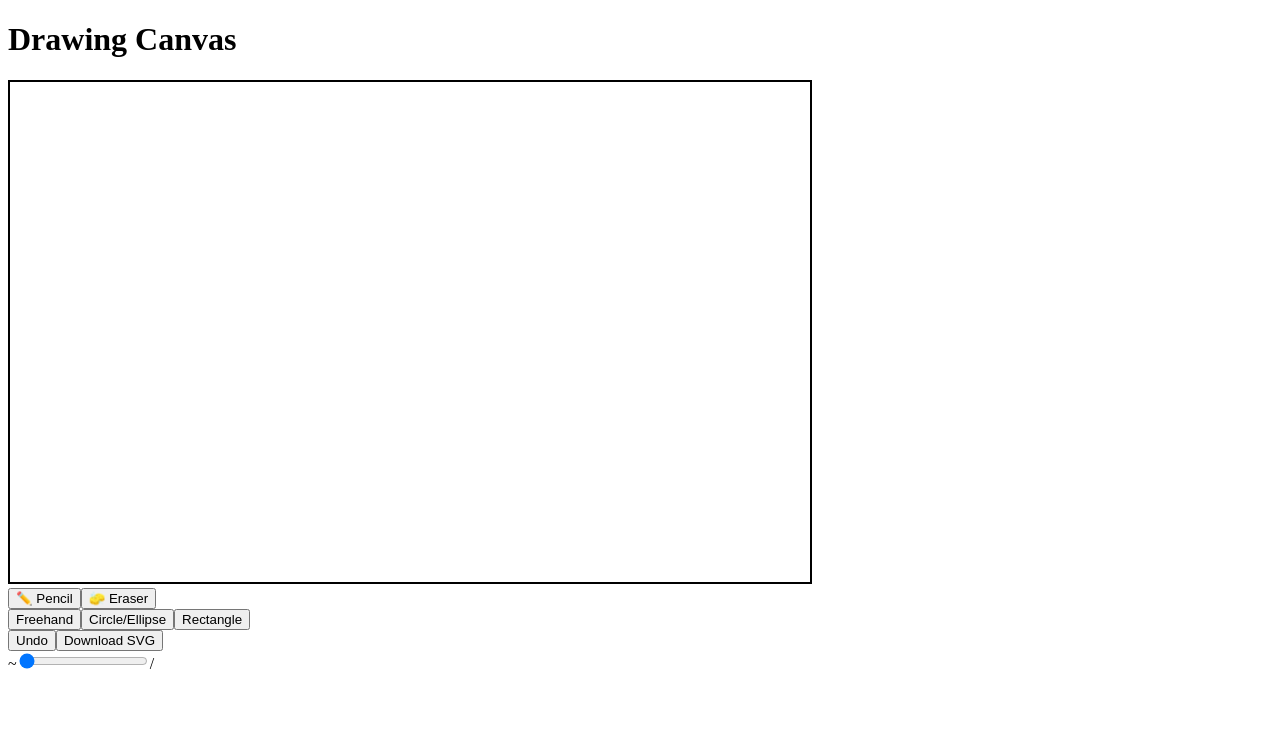
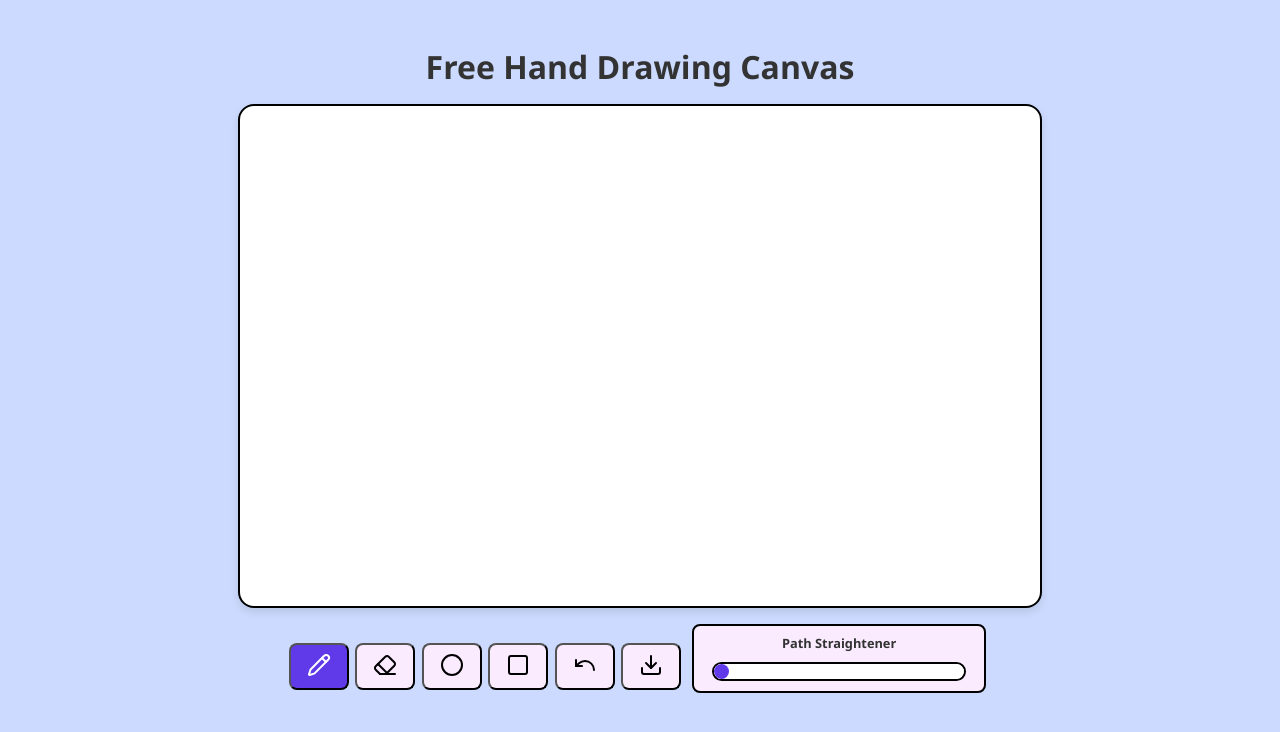
Before and after one commit to Prybrt06/Shape-Correction1, a React (Vite) app in the folder hand_drawing/: page / in a window 1280 px wide. Shown: the top 732 px of the page. Built offline with nearby package versions, Linux system fonts and the light colour scheme.

Commit message:
css added

```diff
--- a/hand_drawing/package.json
+++ b/hand_drawing/package.json
@@ -10,6 +10,7 @@
     "preview": "vite preview"
   },
   "dependencies": {
+    "lucide-react": "^0.511.0",
     "react": "^19.0.0",
     "react-dom": "^19.0.0"
   },
--- a/hand_drawing/src/App.css
+++ b/hand_drawing/src/App.css
@@ -1,42 +1,119 @@
-/* #root {
-  max-width: 1280px;
-  margin: 0 auto;
-  padding: 2rem;
-  text-align: center;
+body {
+  font-family: 'Segoe UI', Tahoma, Geneva, Verdana, sans-serif;
+  background-color: #cbdafe;
+  margin: 0;
+  padding: 0;
 }
 
-.logo {
-  height: 6em;
-  padding: 1.5em;
-  will-change: filter;
-  transition: filter 300ms;
-}
-.logo:hover {
-  filter: drop-shadow(0 0 2em #646cffaa);
-}
-.logo.react:hover {
-  filter: drop-shadow(0 0 2em #61dafbaa);
+.app-container {
+  display: flex;
+  flex-direction: column;
+  align-items: center;
+  padding: 1.5rem;
+
 }
 
-@keyframes logo-spin {
-  from {
-    transform: rotate(0deg);
-  }
-  to {
-    transform: rotate(360deg);
-  }
+h1 {
+  font-size: 2rem;
+  font-weight: bold;
+  margin-bottom: 1rem;
+  color: #333;
 }
 
-@media (prefers-reduced-motion: no-preference) {
-  a:nth-of-type(2) .logo {
-    animation: logo-spin infinite 20s linear;
-  }
+p{
+  font-size: 0.8rem;
+  font-weight: 700;
+  padding: 0rem;
+  margin: 0 0 0.5rem 0rem;
+  color: #333;
 }
 
-.card {
-  padding: 2em;
+canvas {
+  background-color: white;
+  border: 2px solid black;
+  box-shadow: 0 4px 8px rgba(0, 0, 0, 0.1);
+  border-radius: 1em;
 }
 
-.read-the-docs {
-  color: #888;
-} */
+.buttons {
+  display: flex;
+  flex-direction: row;
+  align-items: center;
+  justify-content: center;
+  padding: 1rem;
+}
+.controls,
+.tool-buttons,
+.mode-buttons,
+.action-buttons {
+  margin-top: 1rem;
+  display: flex;
+  flex-wrap: wrap;
+}
+
+button {
+  padding: 0.5rem 1rem;
+  margin: 0 0.2rem;
+  border-color: black;
+  border-radius: 0.5rem;
+  font-weight: 500;
+  cursor: pointer;
+  transition: background-color 0.2s ease, transform 0.1s ease;
+  background-color: rgb(251, 235, 255);
+}
+
+button:hover {
+  transform: scale(1.05);
+  background-color: rgb(227, 173, 242);
+}
+
+button.active {
+  background-color: #603ae9;
+  color: white;
+}
+
+.slider-container{
+  background-color:rgb(251, 235, 255);
+  border-radius: 0.5rem;
+  border: 2px solid black;
+  padding: .5rem 1rem;
+  margin: 0rem 0.5rem;
+  display: flex;
+  flex-direction: column;
+  align-items: center;
+  justify-content: center;
+}
+
+input[type="range"] {
+  -webkit-appearance: none;
+  appearance: none;
+  border: 2px solid black;
+  width: 100%;
+  cursor: pointer;
+  outline: none;
+  overflow: hidden;
+  border-radius: 16px;
+}
+
+/* Track: webkit browsers */
+input[type="range"]::-webkit-slider-runnable-track {
+  height: 15px;
+  background: #ffffff;
+  border-radius: 16px;
+}
+
+/* Thumb: webkit */
+input[type="range"]::-webkit-slider-thumb {
+  -webkit-appearance: none;
+  appearance: none;
+  height: 15px;
+  width: 15px;
+  background-color: #603ae9;
+  border-radius: 50%;
+  /*  slider progress trick  */
+  box-shadow: -407px 0 0 400px rgb(227, 173, 242);
+}
+
+input[type="range"] {
+  width: 250px;
+}
--- a/hand_drawing/src/App.jsx
+++ b/hand_drawing/src/App.jsx
@@ -1,4 +1,6 @@
 import React, { useRef, useEffect, useState } from "react";
+import "./App.css";
+import { Pencil, Eraser, Circle, Square, Undo, Download } from "lucide-react";
 
 // Utility functions
 const distance = (p1, p2) => Math.sqrt((p1.x - p2.x) ** 2 + (p1.y - p2.y) ** 2);
@@ -59,7 +61,8 @@ const detectRectangle = (points, angleThreshold = 15) => {
   if (simplified.length !== 4 && simplified.length !== 5) return null;
 
   // Check if closed shape
-  const isClosed = distance(simplified[0], simplified[simplified.length - 1]) < 20;
+  const isClosed =
+    distance(simplified[0], simplified[simplified.length - 1]) < 20;
   const corners = isClosed ? simplified.slice(0, 4) : simplified;
   if (corners.length !== 4) return null;
 
@@ -73,11 +76,12 @@ const detectRectangle = (points, angleThreshold = 15) => {
   }
 
   // Check if all angles are approximately 90 degrees
-  if (!angles.every(angle => Math.abs(angle - 90) < angleThreshold)) return null;
+  if (!angles.every((angle) => Math.abs(angle - 90) < angleThreshold))
+    return null;
 
   // Calculate bounding rectangle
-  const xs = corners.map(p => p.x);
-  const ys = corners.map(p => p.y);
+  const xs = corners.map((p) => p.x);
+  const ys = corners.map((p) => p.y);
   const minX = Math.min(...xs);
   const maxX = Math.max(...xs);
   const minY = Math.min(...ys);
@@ -92,8 +96,8 @@ const detectRectangle = (points, angleThreshold = 15) => {
       { x: minX, y: minY },
       { x: maxX, y: minY },
       { x: maxX, y: maxY },
-      { x: minX, y: maxY }
-    ]
+      { x: minX, y: maxY },
+    ],
   };
 };
 
@@ -102,7 +106,15 @@ const fitCircle = (points) => {
   const n = points.length;
   if (n < 10) return null;
 
-  let sumX = 0, sumY = 0, sumX2 = 0, sumY2 = 0, sumX3 = 0, sumY3 = 0, sumXY = 0, sumX1Y2 = 0, sumX2Y1 = 0;
+  let sumX = 0,
+    sumY = 0,
+    sumX2 = 0,
+    sumY2 = 0,
+    sumX3 = 0,
+    sumY3 = 0,
+    sumXY = 0,
+    sumX1Y2 = 0,
+    sumX2Y1 = 0;
 
   points.forEach(({ x, y }) => {
     sumX += x;
@@ -150,11 +162,7 @@ const fitCircle = (points) => {
   const endPoint = points[points.length - 1];
   const startEndDistance = distance(startPoint, endPoint);
 
-  if (
-    variance < 30 &&
-    aspectRatio < 2 &&
-    startEndDistance < 20
-  ) {
+  if (variance < 30 && aspectRatio < 2 && startEndDistance < 20) {
     return { center: { x: centerX, y: centerY }, radius };
   }
 
@@ -166,23 +174,28 @@ const fitEllipse = (points) => {
   if (points.length < 10) return null;
 
   // Calculate centroid
-  const centroid = points.reduce((acc, p) => {
+  const centroid = points.reduce(
+    (acc, p) => {
       acc.x += p.x;
       acc.y += p.y;
       return acc;
-  }, { x: 0, y: 0 });
+    },
+    { x: 0, y: 0 }
+  );
   centroid.x /= points.length;
   centroid.y /= points.length;
 
   // Center points
-  const centered = points.map(p => ({
+  const centered = points.map((p) => ({
     x: p.x - centroid.x,
-    y: p.y - centroid.y
+    y: p.y - centroid.y,
   }));
 
   // Calculate covariance matrix
-  let xx = 0, xy = 0, yy = 0;
-  centered.forEach(p => {
+  let xx = 0,
+    xy = 0,
+    yy = 0;
+  centered.forEach((p) => {
     xx += p.x * p.x;
     xy += p.x * p.y;
     yy += p.y * p.y;
@@ -194,7 +207,7 @@ const fitEllipse = (points) => {
   // Calculate eigenvalues
   const trace = xx + yy;
   const det = xx * yy - xy * xy;
-  const discriminant = Math.sqrt(trace * trace / 4 - det);
+  const discriminant = Math.sqrt((trace * trace) / 4 - det);
   const lambda1 = trace / 2 + discriminant;
   const lambda2 = trace / 2 - discriminant;
 
@@ -205,7 +218,7 @@ const fitEllipse = (points) => {
   // Calculate rotation angle
   let angle = 0;
   if (xy !== 0) {
-    angle = Math.atan2(lambda1 - xx, xy) * 180 / Math.PI;
+    angle = (Math.atan2(lambda1 - xx, xy) * 180) / Math.PI;
   }
 
   // Check if it's actually ellipse-like
@@ -217,9 +230,9 @@ const fitEllipse = (points) => {
 
   return {
     center: centroid,
-    rx: major /1.5,
-    ry: minor /1.5,
-    angle
+    rx: major / 1.5,
+    ry: minor / 1.5,
+    angle,
   };
 };
 
@@ -232,7 +245,8 @@ const canFormCircle = (stroke1, stroke2, threshold = 20) => {
 
   // Check if endpoints are close in either combination
   return (
-    (distance(end1, start2) < threshold && distance(start1, end2) < threshold) ||
+    (distance(end1, start2) < threshold &&
+      distance(start1, end2) < threshold) ||
     (distance(end2, start1) < threshold && distance(start2, end1) < threshold)
   );
 };
@@ -261,7 +275,7 @@ const regularizePath = (points, epsilon, mode, shouldClose = false) => {
 
   // Process based on selected mode
   switch (mode) {
-    case 'circle':
+    case "circle":
       const circle = fitCircle(points);
       if (circle) {
         const { center, radius } = circle;
@@ -270,7 +284,7 @@ const regularizePath = (points, epsilon, mode, shouldClose = false) => {
           x: center.x + radius * Math.cos(i * angleStep),
           y: center.y + radius * Math.sin(i * angleStep),
         }));
-        if (shouldClose) regularized.push({...originalStartPoint});
+        if (shouldClose) regularized.push({ ...originalStartPoint });
         return regularized;
       }
 
@@ -278,8 +292,8 @@ const regularizePath = (points, epsilon, mode, shouldClose = false) => {
       if (ellipse) {
         const { center, rx, ry, angle } = ellipse;
         const angleStep = (2 * Math.PI) / points.length;
-        const cosAngle = Math.cos(angle * Math.PI / 180);
-        const sinAngle = Math.sin(angle * Math.PI / 180);
+        const cosAngle = Math.cos((angle * Math.PI) / 180);
+        const sinAngle = Math.sin((angle * Math.PI) / 180);
 
         const regularized = points.map((_, i) => {
           const theta = i * angleStep;
@@ -289,30 +303,35 @@ const regularizePath = (points, epsilon, mode, shouldClose = false) => {
           // Apply rotation
           return {
             x: center.x + (x * cosAngle - y * sinAngle),
-            y: center.y + (x * sinAngle + y * cosAngle)
+            y: center.y + (x * sinAngle + y * cosAngle),
           };
         });
 
-        if (shouldClose) regularized.push({...originalStartPoint});
+        if (shouldClose) regularized.push({ ...originalStartPoint });
         return regularized;
       }
       break;
 
-    case 'rectangle':
+    case "rectangle":
       const rectangle = detectRectangle(points);
       if (rectangle) {
-        return [...rectangle.corners, { ...rectangle.corners[0], isClosed: true }];
+        return [
+          ...rectangle.corners,
+          { ...rectangle.corners[0], isClosed: true },
+        ];
       }
       break;
   }
 
   // Default: freehand with light regularization
-  const smoothed = [{...originalStartPoint}];
+  const smoothed = [{ ...originalStartPoint }];
   const windowSize = 5;
   const halfWindow = Math.floor(windowSize / 2);
 
   for (let i = 1; i < points.length; i++) {
-    let sumX = 0, sumY = 0, count = 0;
+    let sumX = 0,
+      sumY = 0,
+      count = 0;
     for (let j = i - halfWindow; j <= i + halfWindow; j++) {
       if (j >= 0 && j < points.length) {
         sumX += points[j].x;
@@ -323,9 +342,12 @@ const regularizePath = (points, epsilon, mode, shouldClose = false) => {
     smoothed.push({ x: sumX / count, y: sumY / count });
   }
 
-  const simplified = simplifyPath(smoothed, mode === 'freehand' ? epsilon / 4 : epsilon / 2);
-  simplified[0] = {...originalStartPoint};
-  if (shouldClose) simplified.push({...originalStartPoint});
+  const simplified = simplifyPath(
+    smoothed,
+    mode === "freehand" ? epsilon / 4 : epsilon / 2
+  );
+  simplified[0] = { ...originalStartPoint };
+  if (shouldClose) simplified.push({ ...originalStartPoint });
 
   return simplified;
 };
@@ -369,10 +391,13 @@ const DrawingApp = () => {
       } else if (path.isEllipse) {
         context.beginPath();
         context.ellipse(
-          path.center.x, path.center.y,
-          path.rx, path.ry,
-          path.angle * Math.PI / 180,
-          0, 2 * Math.PI
+          path.center.x,
+          path.center.y,
+          path.rx,
+          path.ry,
+          (path.angle * Math.PI) / 180,
+          0,
+          2 * Math.PI
         );
         context.stroke();
       } else if (path.isClosed && path.length === 5 && path[4].isClosed) {
@@ -387,13 +412,13 @@ const DrawingApp = () => {
       } else if (path.isClosed) {
         context.beginPath();
         context.moveTo(path[0].x, path[0].y);
-        path.slice(1).forEach(point => context.lineTo(point.x, point.y));
+        path.slice(1).forEach((point) => context.lineTo(point.x, point.y));
         context.closePath();
         context.stroke();
       } else {
         context.beginPath();
         context.moveTo(path[0].x, path[0].y);
-        path.slice(1).forEach(point => context.lineTo(point.x, point.y));
+        path.slice(1).forEach((point) => context.lineTo(point.x, point.y));
         context.stroke();
       }
     });
@@ -432,7 +457,7 @@ const DrawingApp = () => {
       const newIsRegularized = [...isRegularized];
 
       // In circle mode, check if we can combine with previous stroke
-      if (mode === 'circle' && newOriginalPaths.length > 0) {
+      if (mode === "circle" && newOriginalPaths.length > 0) {
         const lastOriginal = newOriginalPaths[newOriginalPaths.length - 1];
 
         if (canFormCircle(lastOriginal, currentPath)) {
@@ -476,12 +501,19 @@ const DrawingApp = () => {
       }
 
       // If not combining, process as new stroke
-      const shouldClose = distance(currentPath[0], currentPath[currentPath.length - 1]) < closeThreshold;
-      const regularized = regularizePath(currentPath, epsilon, mode, shouldClose);
+      const shouldClose =
+        distance(currentPath[0], currentPath[currentPath.length - 1]) <
+        closeThreshold;
+      const regularized = regularizePath(
+        currentPath,
+        epsilon,
+        mode,
+        shouldClose
+      );
 
       newOriginalPaths.push(currentPath);
 
-      if (mode === 'circle' && shouldClose) {
+      if (mode === "circle" && shouldClose) {
         const circle = fitCircle(currentPath);
         if (circle) {
           newPaths.push({ isCircle: true, ...circle });
@@ -490,18 +522,27 @@ const DrawingApp = () => {
           if (ellipse) {
             newPaths.push({ isEllipse: true, ...ellipse });
           } else {
-            newPaths.push(shouldClose ? [...regularized, {isClosed: true}] : regularized);
+            newPaths.push(
+              shouldClose ? [...regularized, { isClosed: true }] : regularized
+            );
           }
         }
-      } else if (mode === 'rectangle' && shouldClose) {
+      } else if (mode === "rectangle" && shouldClose) {
         const rectangle = detectRectangle(currentPath);
         if (rectangle) {
-          newPaths.push([...rectangle.corners, { ...rectangle.corners[0], isClosed: true }]);
+          newPaths.push([
+            ...rectangle.corners,
+            { ...rectangle.corners[0], isClosed: true },
+          ]);
         } else {
-          newPaths.push(shouldClose ? [...regularized, {isClosed: true}] : regularized);
+          newPaths.push(
+            shouldClose ? [...regularized, { isClosed: true }] : regularized
+          );
         }
       } else {
-        newPaths.push(shouldClose ? [...regularized, {isClosed: true}] : regularized);
+        newPaths.push(
+          shouldClose ? [...regularized, { isClosed: true }] : regularized
+        );
       }
 
       newIsRegularized.push(true);
@@ -523,15 +564,19 @@ const DrawingApp = () => {
           // More precise ellipse hit testing
           const dx = x - path.center.x;
           const dy = y - path.center.y;
-          const cosAngle = Math.cos(path.angle * Math.PI / 180);
-          const sinAngle = Math.sin(path.angle * Math.PI / 180);
+          const cosAngle = Math.cos((path.angle * Math.PI) / 180);
+          const sinAngle = Math.sin((path.angle * Math.PI) / 180);
 
           // Rotate point into ellipse's coordinate system
           const xRot = dx * cosAngle + dy * sinAngle;
           const yRot = -dx * sinAngle + dy * cosAngle;
 
           // Check if point is inside ellipse
-          return (xRot * xRot) / (path.rx * path.rx) + (yRot * yRot) / (path.ry * path.ry) > 1;
+          return (
+            (xRot * xRot) / (path.rx * path.rx) +
+              (yRot * yRot) / (path.ry * path.ry) >
+            1
+          );
         } else {
           return !path.some((point, index) => {
             if (index === 0) return false;
@@ -589,9 +634,15 @@ const DrawingApp = () => {
         // Rectangle
         svgContent += `<path d="M ${path[0].x} ${path[0].y} L ${path[1].x} ${path[1].y} L ${path[2].x} ${path[2].y} L ${path[3].x} ${path[3].y} Z" stroke="black" fill="none" stroke-width="5" />`;
       } else if (path.isClosed) {
-        svgContent += `<path d="M ${path[0].x} ${path[0].y} ${path.slice(1).map(p => `L ${p.x} ${p.y}`).join(' ')} Z" stroke="black" fill="none" stroke-width="5" />`;
+        svgContent += `<path d="M ${path[0].x} ${path[0].y} ${path
+          .slice(1)
+          .map((p) => `L ${p.x} ${p.y}`)
+          .join(" ")} Z" stroke="black" fill="none" stroke-width="5" />`;
       } else {
-        svgContent += `<path d="M ${path[0].x} ${path[0].y} ${path.slice(1).map(p => `L ${p.x} ${p.y}`).join(' ')}" stroke="black" fill="none" stroke-width="5" />`;
+        svgContent += `<path d="M ${path[0].x} ${path[0].y} ${path
+          .slice(1)
+          .map((p) => `L ${p.x} ${p.y}`)
+          .join(" ")}" stroke="black" fill="none" stroke-width="5" />`;
       }
     });
 
@@ -607,79 +658,75 @@ const DrawingApp = () => {
   };
 
    return (
-    <div className="flex flex-col items-center p-4">
-      <h1 className="text-2xl font-bold mb-4">Drawing Canvas</h1>
+    <div className="app-container">
+      <h1>Free Hand Drawing Canvas</h1>
       <canvas
         ref={canvasRef}
         onMouseDown={startDrawing}
         onMouseMove={draw}
         onMouseUp={stopDrawing}
         onMouseLeave={stopDrawing}
-        className="bg-white"
       />
 
-      <div className="mt-4 flex gap-2">
+      <div className="buttons">
+        <div className="tool-buttons">
           <button
-          onClick={() => setTool("pencil")}
-          className={`p-2 rounded-lg ${tool === "pencil" ? "bg-blue-600 text-white" : "bg-gray-200 text-gray-800"}`}
+            onClick={() => {
+              setTool("pencil");
+              setMode("freehand");
+            }}
+            className={`button ${
+              tool === "pencil" && mode === "freehand" ? "active" : "bg-gray"
+            }`}
           >
-          ✏️ Pencil
+            <Pencil />
           </button>
+
           <button
-          onClick={() => setTool("eraser")}
-          className={`p-2 rounded-lg ${tool === "eraser" ? "bg-blue-600 text-white" : "bg-gray-200 text-gray-800"}`}
+            onClick={() => {setMode("null"); setTool("eraser");}}
+            className={`button ${tool === "eraser" ? "active" : "bg-gray"}`}
           >
-          🧽 Eraser
+            <Eraser />
           </button>
         </div>
 
-      <div className="mt-4 flex gap-2">
+        <div className="mode-buttons">
           <button
-          onClick={() => setMode("freehand")}
-          className={`p-2 rounded-lg ${mode === "freehand" ? "bg-green-600 text-white" : "bg-gray-200 text-gray-800"}`}
+            onClick={() => {setTool(null); setMode("circle");}}
+            className={`button ${mode === "circle" ? "active" : "bg-gray"}`}
           >
-          Freehand
+            <Circle />
           </button>
+
           <button
-          onClick={() => setMode("circle")}
-          className={`p-2 rounded-lg ${mode === "circle" ? "bg-green-600 text-white" : "bg-gray-200 text-gray-800"}`}
+            onClick={() => {setTool(null); setMode("rectangle");}}
+            className={`button ${mode === "rectangle" ? "active" : "bg-gray"}`}
           >
-          Circle/Ellipse
-        </button>
-        <button
-          onClick={() => setMode("rectangle")}
-          className={`p-2 rounded-lg ${mode === "rectangle" ? "bg-green-600 text-white" : "bg-gray-200 text-gray-800"}`}
-        >
-          Rectangle
+            <Square />
           </button>
         </div>
 
-      <div className="mt-4 flex gap-2">
-        <button
-          onClick={undoLastAction}
-          className="p-2 bg-red-500 text-white rounded-lg"
-        >
-          Undo
+        <div className="action-buttons">
+          <button onClick={undoLastAction}>
+            <Undo />
           </button>
-        <button
-          onClick={downloadSVG}
-          className="p-2 bg-green-500 text-white rounded-lg"
-        >
-          Download SVG
+
+          <button onClick={downloadSVG}>
+            <Download />
           </button>
         </div>
 
-      <div className="mt-4 flex items-center">
-        <span className="text-2xl mr-2">~</span>
+        <div className="slider-container">
+          <p>Path Straightener</p>
           <input
+            className="slider"
             type="range"
             min="1"
             max="50"
             value={epsilon}
             onChange={(e) => setEpsilon(parseFloat(e.target.value))}
-          className="w-64"
           />
-        <span className="text-2xl ml-2">/</span>
+        </div>
       </div>
     </div>
   );
```
Also changed, not shown: 1 other file (tests, documents, lock files or other folders). Lines whose indentation alone changed are shown as unchanged.
